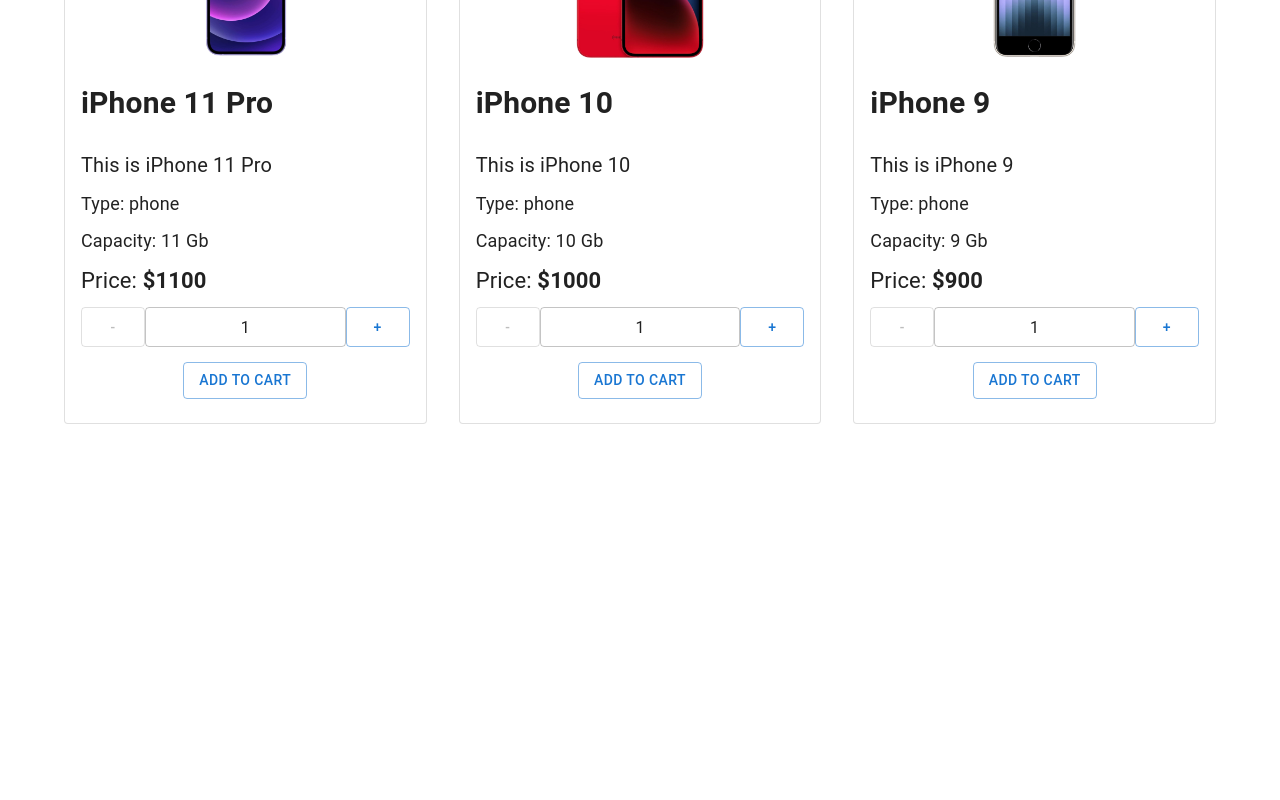
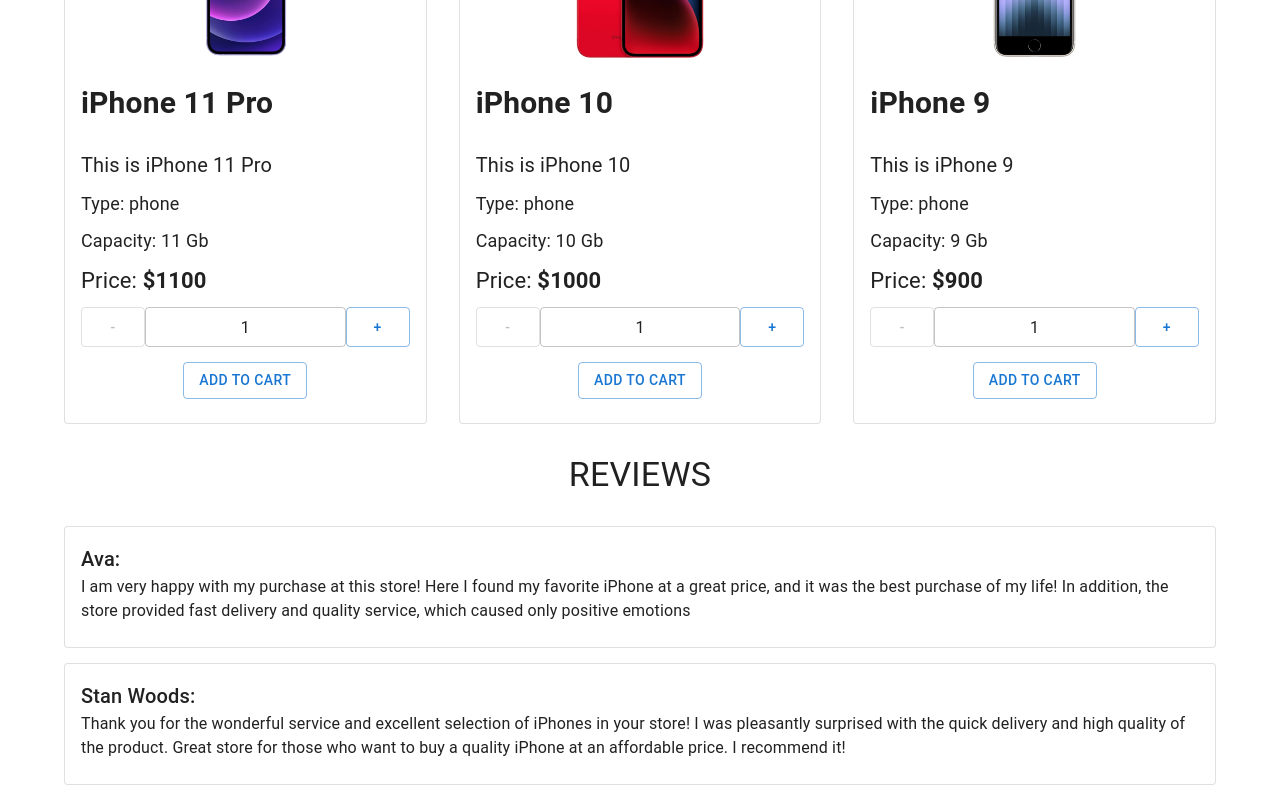
Before and after one commit to OlgaStam/shop-project, a React (Create React App) app: page / in a window 1280 px wide. Shown: the part 887-1687 px from the top of the page. Before the commit the page ends 1311 px from the top, so only its background shows below. Built offline with nearby package versions, Linux system fonts and the light colour scheme.

Commit message:
вывели каточки с отзывами

```diff
--- /dev/null
+++ b/src/components/Reviews/Reviews.tsx
@@ -0,0 +1,77 @@
+import { Card, CardContent, Typography } from '@mui/material'
+import { useState } from 'react'
+
+type Props = {}
+type ReviewType = {
+    name: string
+    text: string
+}
+
+const Reviews = (props: Props) => {
+    const arrReviews: ReviewType[] = [
+        {
+            name: 'Ava',
+            text: 'I am very happy with my purchase at this store! Here I found my favorite iPhone at a great price, and it was the best purchase of my life! In addition, the store provided fast delivery and quality service, which caused only positive emotions',
+        },
+        {
+            name: 'Stan Woods',
+            text: 'Thank you for the wonderful service and excellent selection of iPhones in your store! I was pleasantly surprised with the quick delivery and high quality of the product. Great store for those who want to buy a quality iPhone at an affordable price. I recommend it!',
+        },
+    ]
+    // прописываем стейт, указываем тип - массив
+
+    const [reviews, setReviews] = useState<ReviewType[]>(arrReviews)
+
+    // Данный код представляет использование хука useState в React и определение начального состояния для переменной reviews.
+
+    // useState - это хук в React, который позволяет добавлять состояние в функциональные компоненты.
+    // ReviewType[] - указывает тип данных, который будет храниться в состоянии переменной reviews. Здесь предполагается, что ReviewType - это тип данных, определенный где-то в вашем коде, который описывает структуру отзыва.
+    // arrReviews - это массив, который служит начальным значением состояния переменной reviews.
+    // Вместе эти строки кода объявляют переменную reviews и функцию setReviews, которая будет использоваться для обновления значения переменной reviews. При помощи хука useState вы можете получить текущее значение состояния переменной reviews и функцию setReviews, которая позволяет обновлять это значение.
+
+    return (
+        <>
+            <Typography
+                variant="h4"
+                component={'h2'}
+                sx={{
+                    margin: '30px 0',
+                    textTransform: 'uppercase',
+                }}
+                align="center"
+            >
+                Reviews
+            </Typography>
+            {/* выводим массив отзывов*/}
+            {reviews.map(({ name, text }: ReviewType, i) => (
+                <Card
+                    variant="outlined"
+                    sx={{
+                        marginBottom: '15px',
+                    }}
+                    key={i}
+                >
+                    <CardContent>
+                        <Typography variant="h6" component="div">
+                            {name}:
+                        </Typography>
+                        <div>{text}</div>
+                    </CardContent>
+                </Card>
+            ))}
+            {/* В представленном коде используется метод map() для отображения массива reviews в виде карточек с использованием библиотеки Material-UI.
+
+reviews.map() - вызов метода map() для итерации по массиву reviews и создания нового массива компонентов на основе каждого элемента массива.
+({ name, text }: ReviewType, i) - деструктуризация объекта ReviewType, где name и text являются свойствами объекта ReviewType, а i - индекс текущего элемента массива.
+<Card> - компонент карточки из библиотеки Material-UI.
+variant="outlined" - опция компонента Card, указывающая на использование границы для карточки.
+sx={{ marginBottom: '15px' }} - стилизация компонента Card с помощью объекта sx, где marginBottom задает отступ снизу для карточки.
+key={i} - присваивание уникального ключа для каждой карточки, используя индекс элемента массива.
+<CardContent> - компонент содержимого карточки, где располагаются данные отзыва.
+<Typography variant="h6" component="div">{name}:</Typography> - компонент Typography из библиотеки Material-UI, используемый для отображения имени отзыва с определенным вариантом (variant="h6") и компонентом (component="div").
+<div>{text}</div> - отображение текста отзыва внутри элемента div. */}
+        </>
+    )
+}
+
+export default Reviews
--- a/src/pages/Home/Home.tsx
+++ b/src/pages/Home/Home.tsx
@@ -1,9 +1,15 @@
 import ProductList from 'components/Products/ProductList'
+import Reviews from 'components/Reviews/Reviews'
 type Props = {
     addProductToCart: (count: number, id: number) => void
 }
 
 const Home = ({ addProductToCart }: Props) => {
-    return <ProductList addProductToCart={addProductToCart} />
+    return (
+        <>
+            <ProductList addProductToCart={addProductToCart} />
+            <Reviews />
+        </>
+    )
 }
 export default Home
```
